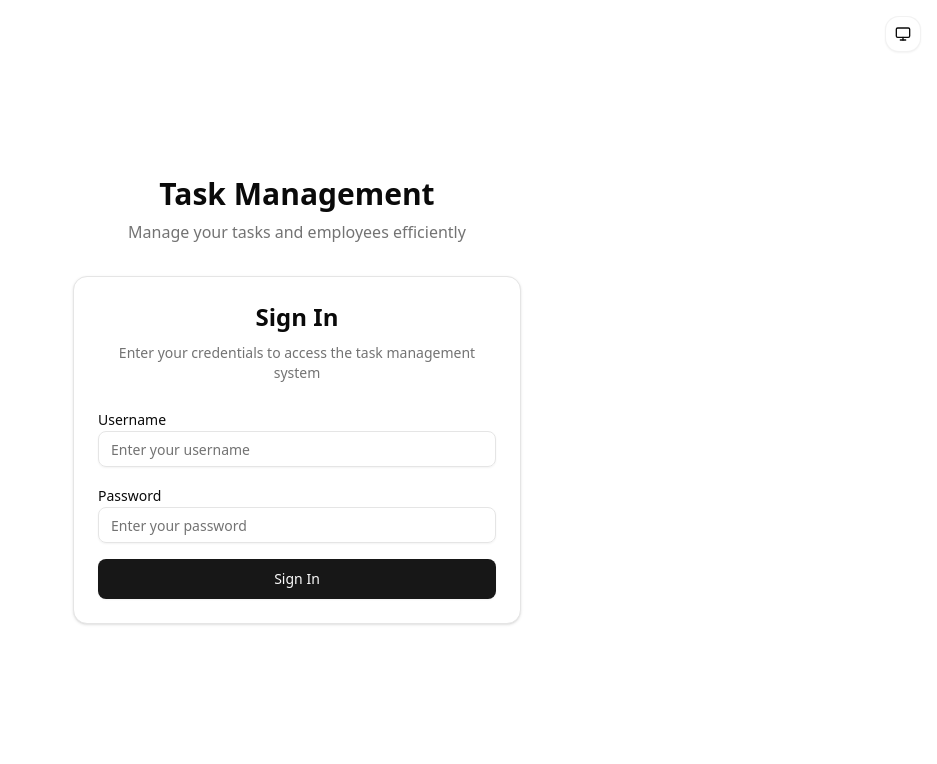
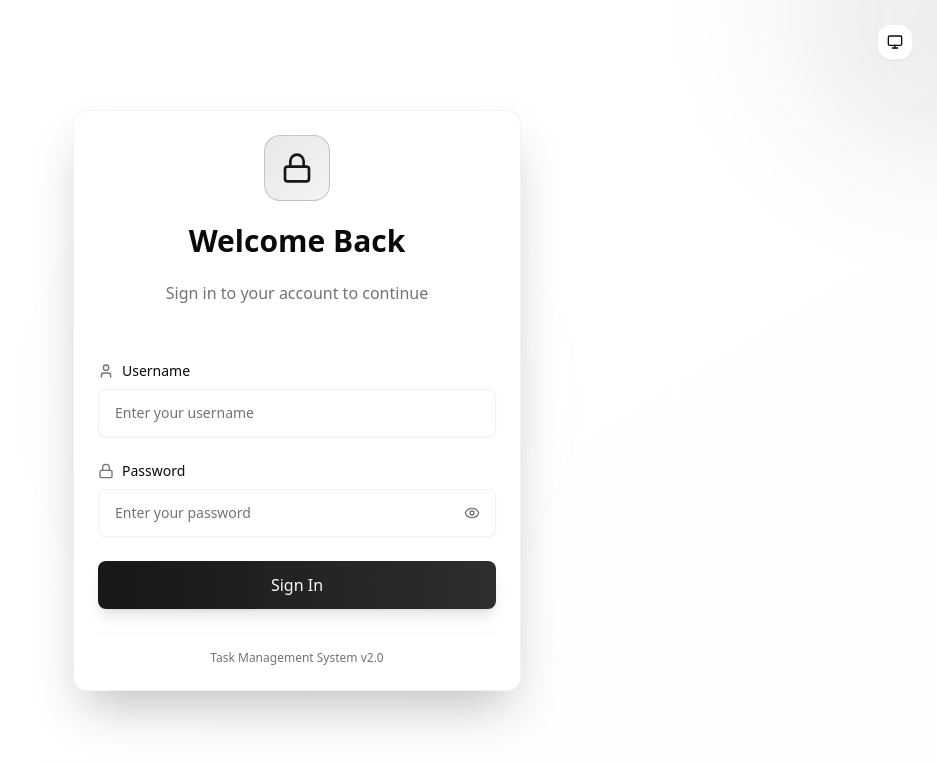
Before and after one commit to YahampathChandika/Task-Management-System, a React (Vite) app: page /login in a window 1280 px wide. Shown: the top 764 px of the page, without its empty margins (343-1280 px from the left). Built offline with nearby package versions, Linux system fonts and the light colour scheme; no server answers.

Commit message:
feat: Enhance LoginForm with password visibility toggle and improved styling; update LoginPage layout with gradient background

```diff
--- a/src/components/LoginForm.jsx
+++ b/src/components/LoginForm.jsx
@@ -12,10 +12,12 @@ import {
   CardTitle,
 } from "./ui/card";
 import { toast } from "sonner";
+import { Lock, User, Eye, EyeOff } from "lucide-react";
 
 export default function LoginForm() {
   const [username, setUsername] = useState("");
   const [password, setPassword] = useState("");
+  const [showPassword, setShowPassword] = useState(false);
   const [login, { isLoading }] = useLoginMutation();
   const navigate = useNavigate();
 
@@ -42,17 +44,28 @@ export default function LoginForm() {
   };
 
   return (
-    <Card className="w-full max-w-md mx-auto">
-      <CardHeader className="space-y-1">
-        <CardTitle className="text-2xl text-center">Sign In</CardTitle>
-        <CardDescription className="text-center">
-          Enter your credentials to access the task management system
+    <Card className="w-full max-w-md mx-auto border-border/50 shadow-2xl backdrop-blur-sm bg-card/95">
+      <CardHeader className="space-y-4 pb-8">
+        <div className="flex justify-center mb-4">
+          <div className="p-4 rounded-2xl bg-gradient-to-br from-primary/10 to-primary/5 border border-primary/20">
+            <Lock className="h-8 w-8 text-primary" />
+          </div>
+        </div>
+        <CardTitle className="text-3xl font-bold text-center text-foreground">
+          Welcome Back
+        </CardTitle>
+        <CardDescription className="text-center text-muted-foreground text-base">
+          Sign in to your account to continue
         </CardDescription>
       </CardHeader>
-      <CardContent>
-        <form onSubmit={handleSubmit} className="space-y-4">
+      <CardContent className="space-y-6">
+        <form onSubmit={handleSubmit} className="space-y-6">
           <div className="space-y-2">
-            <label htmlFor="username" className="text-sm font-medium">
+            <label
+              htmlFor="username"
+              className="text-sm font-medium text-foreground flex items-center gap-2"
+            >
+              <User className="h-4 w-4 text-muted-foreground" />
               Username
             </label>
             <Input
@@ -62,32 +75,65 @@ export default function LoginForm() {
               value={username}
               onChange={(e) => setUsername(e.target.value)}
               required
-              className="w-full"
+              className="h-12 px-4 border-border/50 focus:border-primary bg-background/50 backdrop-blur-sm transition-all duration-200 focus:shadow-lg focus:shadow-primary/10"
             />
           </div>
+
           <div className="space-y-2">
-            <label htmlFor="password" className="text-sm font-medium">
+            <label
+              htmlFor="password"
+              className="text-sm font-medium text-foreground flex items-center gap-2"
+            >
+              <Lock className="h-4 w-4 text-muted-foreground" />
               Password
             </label>
+            <div className="relative">
               <Input
                 id="password"
-              type="password"
+                type={showPassword ? "text" : "password"}
                 placeholder="Enter your password"
                 value={password}
                 onChange={(e) => setPassword(e.target.value)}
                 required
-              className="w-full"
+                className="h-12 px-4 pr-12 border-border/50 focus:border-primary bg-background/50 backdrop-blur-sm transition-all duration-200 focus:shadow-lg focus:shadow-primary/10"
               />
+              <Button
+                type="button"
+                variant="ghost"
+                size="sm"
+                onClick={() => setShowPassword(!showPassword)}
+                className="absolute right-2 top-1/2 transform -translate-y-1/2 h-8 w-8 p-0 hover:bg-accent/50"
+              >
+                {showPassword ? (
+                  <EyeOff className="h-4 w-4 text-muted-foreground" />
+                ) : (
+                  <Eye className="h-4 w-4 text-muted-foreground" />
+                )}
+              </Button>
             </div>
+          </div>
+
           <Button
             type="submit"
-            className="w-full"
+            className="w-full h-12 text-base font-medium bg-gradient-to-r from-primary to-primary/90 hover:from-primary/90 hover:to-primary shadow-lg  transition-all duration-300 transform hover:scale-[1.02]"
             disabled={isLoading}
-            size="lg"
           >
-            {isLoading ? "Signing in..." : "Sign In"}
+            {isLoading ? (
+              <div className="flex items-center gap-2">
+                <div className="w-4 h-4 border-2 border-primary-foreground/30 border-t-primary-foreground rounded-full animate-spin"></div>
+                Signing in...
+              </div>
+            ) : (
+              "Sign In"
+            )}
           </Button>
         </form>
+
+        <div className="pt-4 border-t border-border/30">
+          <p className="text-xs text-center text-muted-foreground">
+            Task Management System v2.0
+          </p>
+        </div>
       </CardContent>
     </Card>
   );
--- a/src/components/dashboard/StatsCards.jsx
+++ b/src/components/dashboard/StatsCards.jsx
@@ -88,7 +88,7 @@ export default function StatsCards({ employees = [], tasks = [] }) {
             key={index}
             className="group hover:shadow-lg hover:scale-105  transition-all duration-300 border-0 shadow-sm bg-gradient-to-br from-card to-card/80"
           >
-            <CardContent className="p-6">
+            <CardContent className="md:p-6">
               <div className="flex items-center justify-between">
                 <div className="flex-1">
                   <div
--- a/src/pages/LoginPage.jsx
+++ b/src/pages/LoginPage.jsx
@@ -16,19 +16,21 @@ export default function LoginPage() {
   }, [isAuthenticated, navigate]);
 
   return (
-    <div className="min-h-screen flex items-center justify-center bg-background py-12 px-4 sm:px-6 lg:px-8">
-      {/* Theme Toggle - Top Right */}
-      <div className="absolute top-4 right-4">
+    <div className="min-h-screen bg-gradient-to-br from-background via-background to-muted/20 relative overflow-hidden">
+      {/* Background Elements */}
+      <div className="absolute inset-0 overflow-hidden">
+        <div className="absolute -top-40 -right-40 w-80 h-80 rounded-full bg-gradient-to-br from-primary/5 to-primary/10 blur-3xl"></div>
+        <div className="absolute -bottom-40 -left-40 w-80 h-80 rounded-full bg-gradient-to-tr from-accent/5 to-muted/10 blur-3xl"></div>
+        <div className="absolute top-1/2 left-1/2 transform -translate-x-1/2 -translate-y-1/2 w-96 h-96 rounded-full bg-gradient-to-r from-primary/3 to-secondary/3 blur-3xl"></div>
+      </div>
+
+      {/* Theme Toggle */}
+      <div className="absolute top-6 right-6 z-20">
         <ModeToggle />
       </div>
 
-      <div className="max-w-md w-full space-y-8">
-        <div className="text-center">
-          <h1 className="text-3xl font-bold">Task Management</h1>
-          <p className="mt-2 text-muted-foreground">
-            Manage your tasks and employees efficiently
-          </p>
-        </div>
+      {/* Centered Login Form */}
+      <div className="relative z-10 min-h-screen flex items-center justify-center px-6 py-12">
         <LoginForm />
       </div>
     </div>
```
Lines whose indentation alone changed are shown as unchanged.
